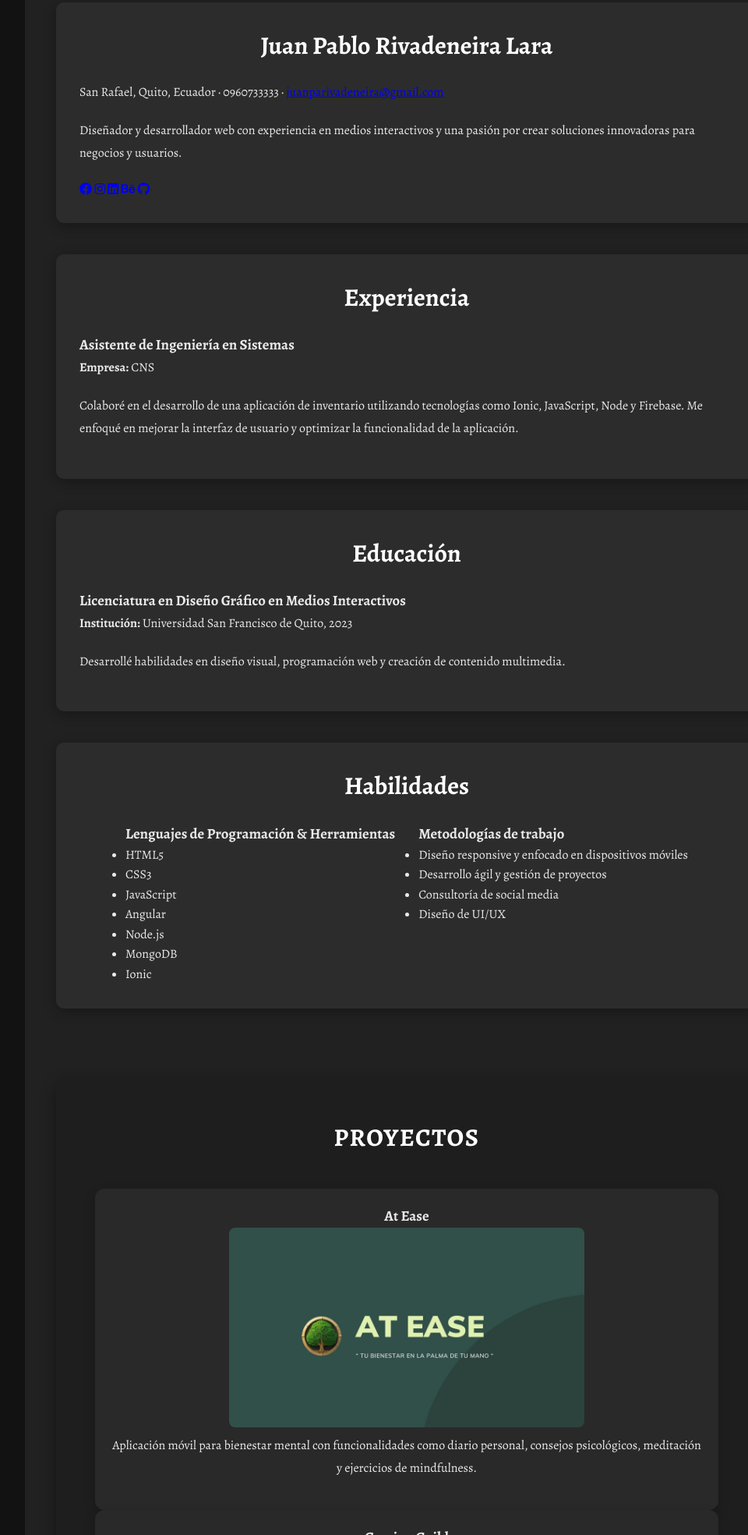
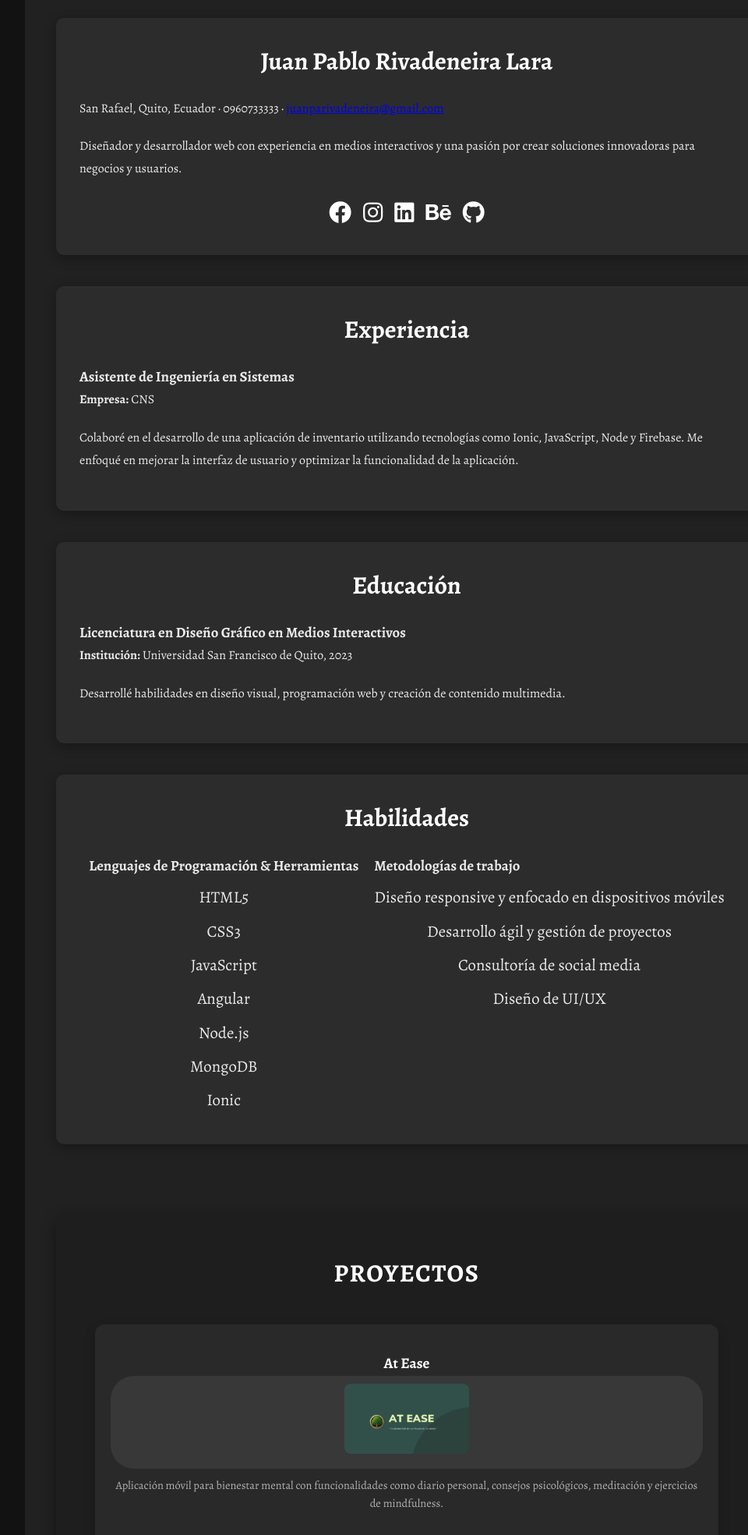
Before and after one commit to JPR567/portafolio, a website: page index.html in a window 1280 px wide. Shown: the part 832-2800 px from the top of the page at 78% size, without its empty margins (268-1228 px from the left). Drawn offline with nearby package versions, Linux system fonts and the light colour scheme; a web font is replaced by a local one.

Commit message:
Update styles.css

```diff
--- a/css/styles.css
+++ b/css/styles.css
@@ -31,31 +31,37 @@ body {
     align-items: center;
     box-shadow: 2px 0 10px rgba(0, 0, 0, 0.3);
     z-index: 999;
+    transform: translateX(0);
     transition: transform 0.3s ease;
 }
 
 .side-nav .profile-pic {
-    width: 100px;
-    height: 100px;
+    width: 90px;
+    height: 90px;
     border-radius: 50%;
-    margin-bottom: 25px;
+    margin-bottom: 20px;
     border: 3px solid #00adb5;
+    transition: transform 0.3s ease-in-out;
+}
+
+.side-nav .profile-pic:hover {
+    transform: scale(1.1);
 }
 
 .side-nav .name-container {
     text-align: center;
-    margin-bottom: 20px;
+    margin-bottom: 15px;
 }
 
 .side-nav .name {
-    font-size: 1em;
+    font-size: 1.1em;
     font-weight: bold;
     color: #fff;
     text-transform: uppercase;
 }
 
 .side-nav .role {
-    font-size: 1em;
+    font-size: 0.9em;
     color: #00adb5;
     margin-top: 5px;
 }
@@ -87,6 +93,18 @@ body {
     transform: translateX(5px);
 }
 
+/* Sidebar Toggle */
+.menu-toggle {
+    display: none;
+    font-size: 2rem;
+    position: fixed;
+    top: 20px;
+    left: 20px;
+    color: #00adb5;
+    cursor: pointer;
+    z-index: 1001;
+}
+
 /* Content */
 .content {
     margin-left: 300px;
@@ -96,6 +114,7 @@ body {
     display: flex;
     flex-direction: column;
     align-items: center;
+    transition: margin-left 0.3s ease;
 }
 
 section {
@@ -180,7 +199,8 @@ section p {
 }
 
 .project-item img.project-image {
-    width: 60%;
+    width: 100%;
+    max-width: 160px;
     height: auto;
     margin: 0 auto;
     object-fit: cover;
@@ -192,19 +212,40 @@ section p {
     transform: scale(1.05);
 }
 
-/* Responsive Sidebar Toggle */
-.menu-toggle {
-    display: none;
-    font-size: 2rem;
-    position: fixed;
-    top: 20px;
-    left: 20px;
-    color: #00adb5;
-    cursor: pointer;
-    z-index: 1001;
+.project-item h3 {
+    font-size: 1.2rem;
+    margin-top: 15px;
+    color: #fff;
+    font-weight: bold;
 }
 
-/* Media Queries */
+.project-item p {
+    font-size: 0.9rem;
+    color: #b0b0b0;
+    line-height: 1.6;
+    margin: 10px 0 20px;
+}
+
+.project-item a {
+    display: inline-block;
+    text-align: center;
+    background-color: #383838;
+    color: #fff;
+    font-size: 1rem;
+    padding: 10px 20px;
+    border-radius: 30px;
+    text-decoration: none;
+    transition: background-color 0.3s ease, transform 0.3s ease;
+    margin-top: auto;
+    width: 100%;
+}
+
+.project-item a:hover {
+    background-color: #008c8a;
+    transform: translateY(-4px);
+}
+
+/* Responsiveness */
 @media (max-width: 1024px) {
     .side-nav {
         width: 250px;
@@ -229,17 +270,70 @@ section p {
     }
 }
 
-/* Animations */
+@media (max-width: 480px) {
+    #projects {
+        padding: 20px;
+    }
+
+    .project-item h3 {
+        font-size: 1rem;
+    }
+
+    .project-item p {
+        font-size: 0.8rem;
+    }
+}
+
+/* Skills Section */
+.skills-list {
+    display: flex;
+    flex-wrap: wrap;
+    justify-content: center;
+    gap: 20px;
+}
+
+.skills-icons,
+.skills-methods {
+    list-style-type: none;
+    padding: 0;
+    text-align: center;
+    flex: 1;
+    min-width: 270px;
+}
+
+.skills-icons li,
+.skills-methods li {
+    font-size: 1.3em;
+    color: #eaeaea;
+    margin: 10px 0;
+}
+
+.skills-icons li i {
+    margin-right: 12px;
+    color: #00adb5;
+}
+
+/* Social Icons */
+.social-icons {
+    display: flex;
+    gap: 15px;
+    justify-content: center;
+}
+
+.social-icons a {
+    font-size: 1.8em;
+    color: #fff;
+    transition: color 0.3s ease, transform 0.3s ease;
+}
+
+.social-icons a:hover {
+    color: #00adb5;
+    transform: scale(1.2);
+}
+
+/* Responsive sidebar animation */
 @media (max-width: 768px) {
     .side-nav.show {
         transform: translateX(0);
     }
 }
-
-/* CSS para habilidades */
-.skills-list {
-    display: flex;
-    flex-wrap: wrap;
-    justify-content: center;
-    gap: 30px;
-}
```
